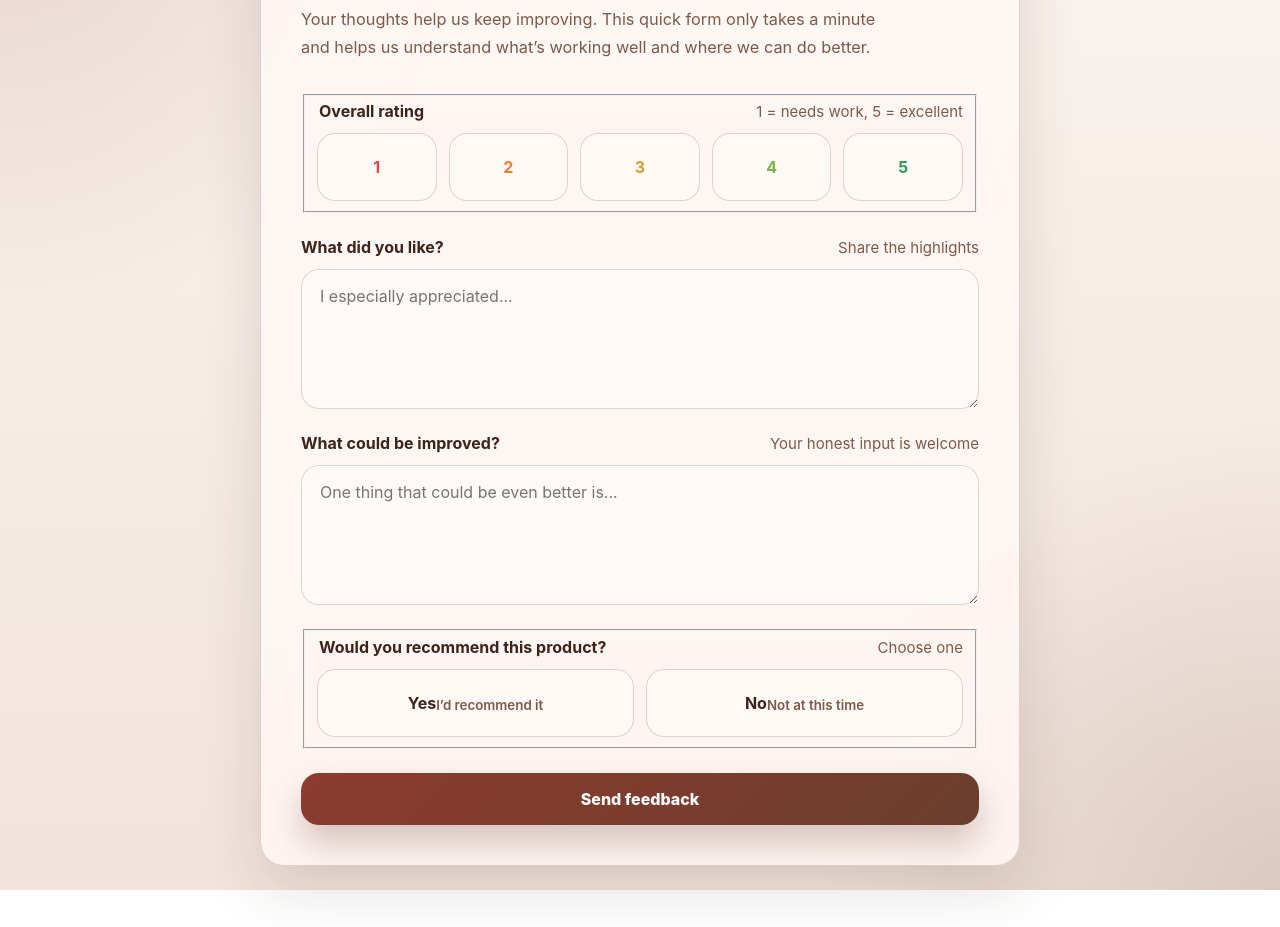
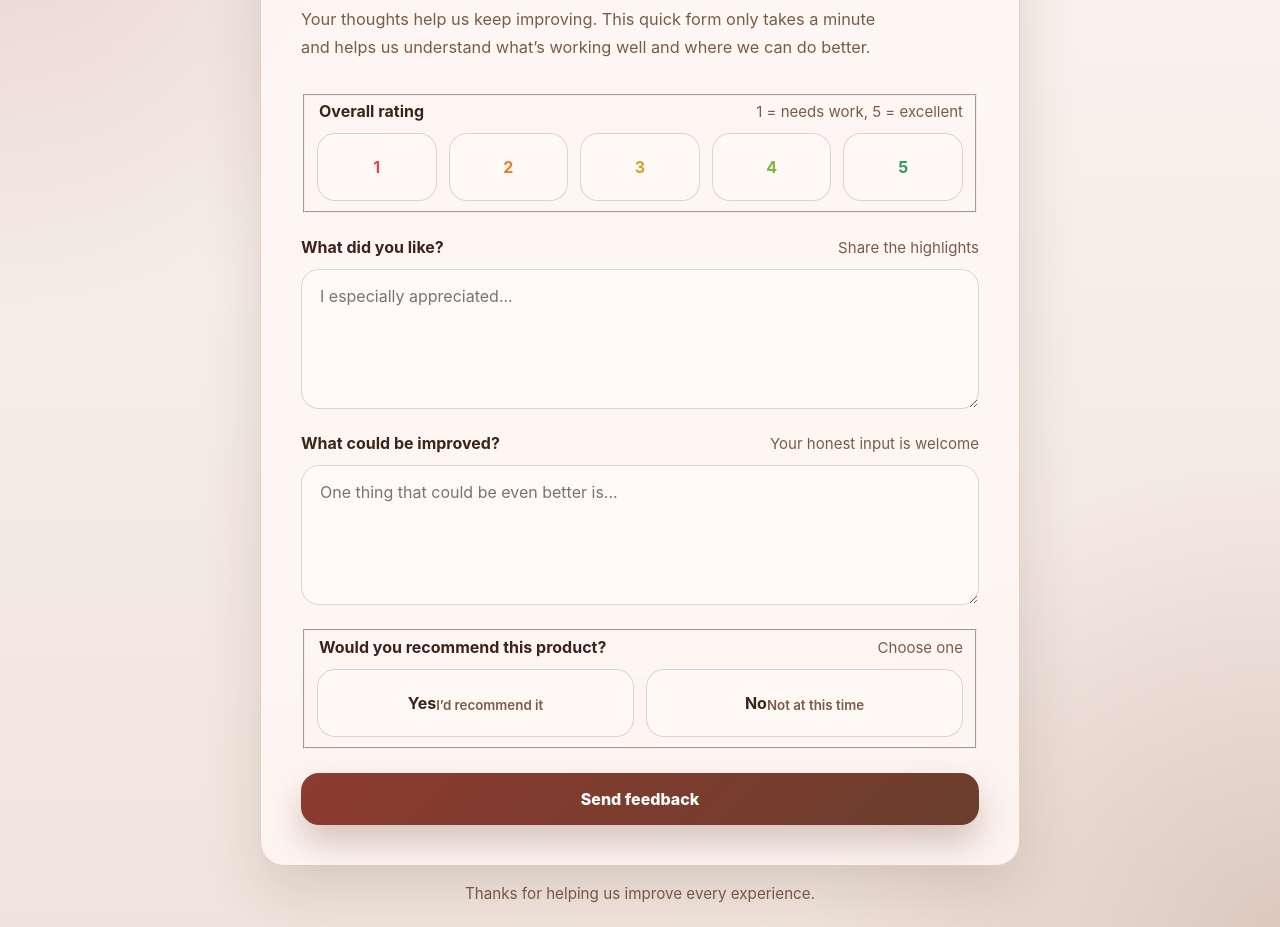
Before and after one commit to oneedgecase/feedback-form, a website: page index.html in a window 1280 px wide. Shown: the part 175-1102 px from the top of the page. Before the commit the page ends 1065 px from the top, so only its background shows below. Drawn offline with Linux system fonts and the light colour scheme.

Commit message:
Update project

```diff
--- a/index.html
+++ b/index.html
@@ -38,6 +38,12 @@
 
     .shell {
       width: min(100%, 760px);
+    }
+
+    .page-footer {
+      margin-top: 18px;
+      text-align: center;
+      color: var(--muted);
     }
 
     .card {
@@ -271,6 +277,11 @@
       font-weight: 700;
     }
 
+    .page-footer p {
+      margin: 0;
+      font-size: 0.95rem;
+    }
+
     @media (max-width: 640px) {
       .rating-grid,
       .choice-grid {
@@ -351,6 +362,9 @@
         <div class="summary" id="summary"></div>
       </section>
     </section>
+    <footer class="page-footer">
+      <p>Thanks for helping us improve every experience.</p>
+    </footer>
   </main>
 
   <script>
```
